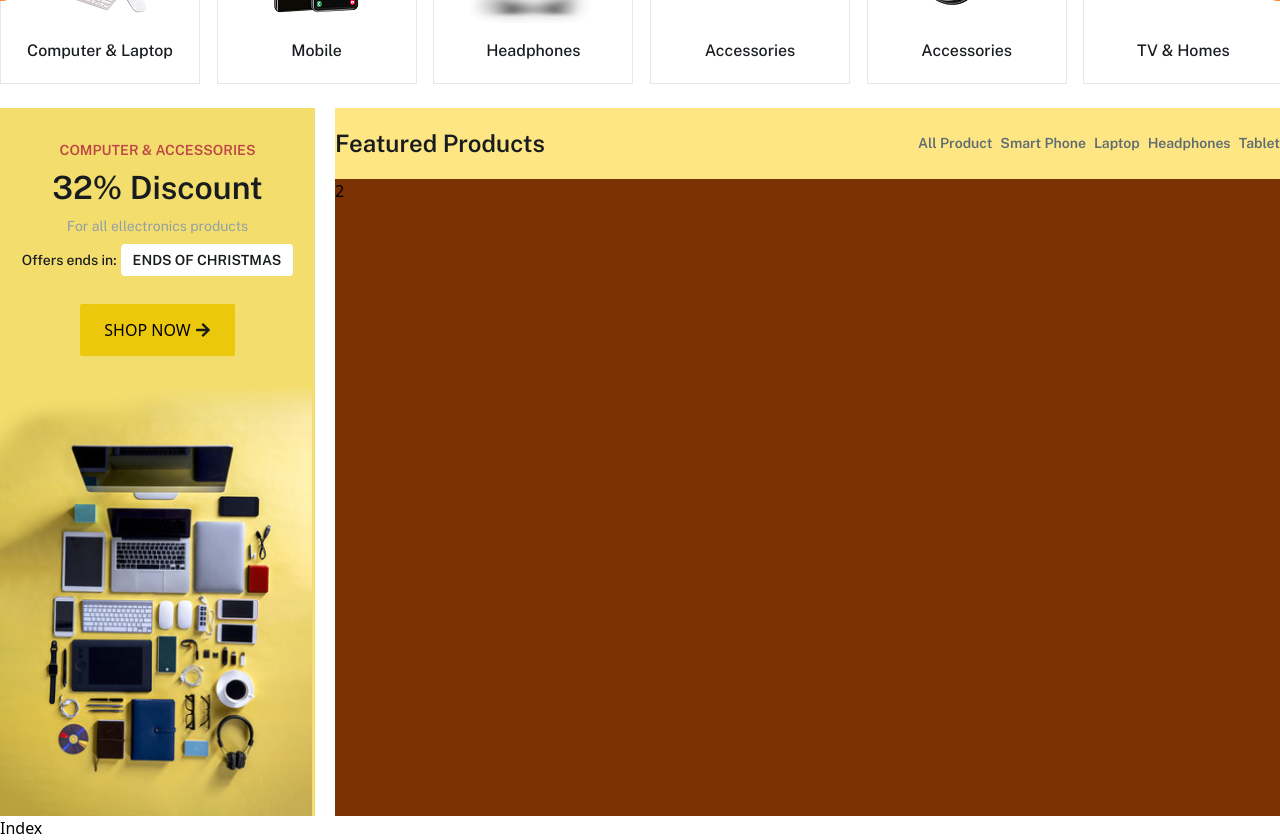
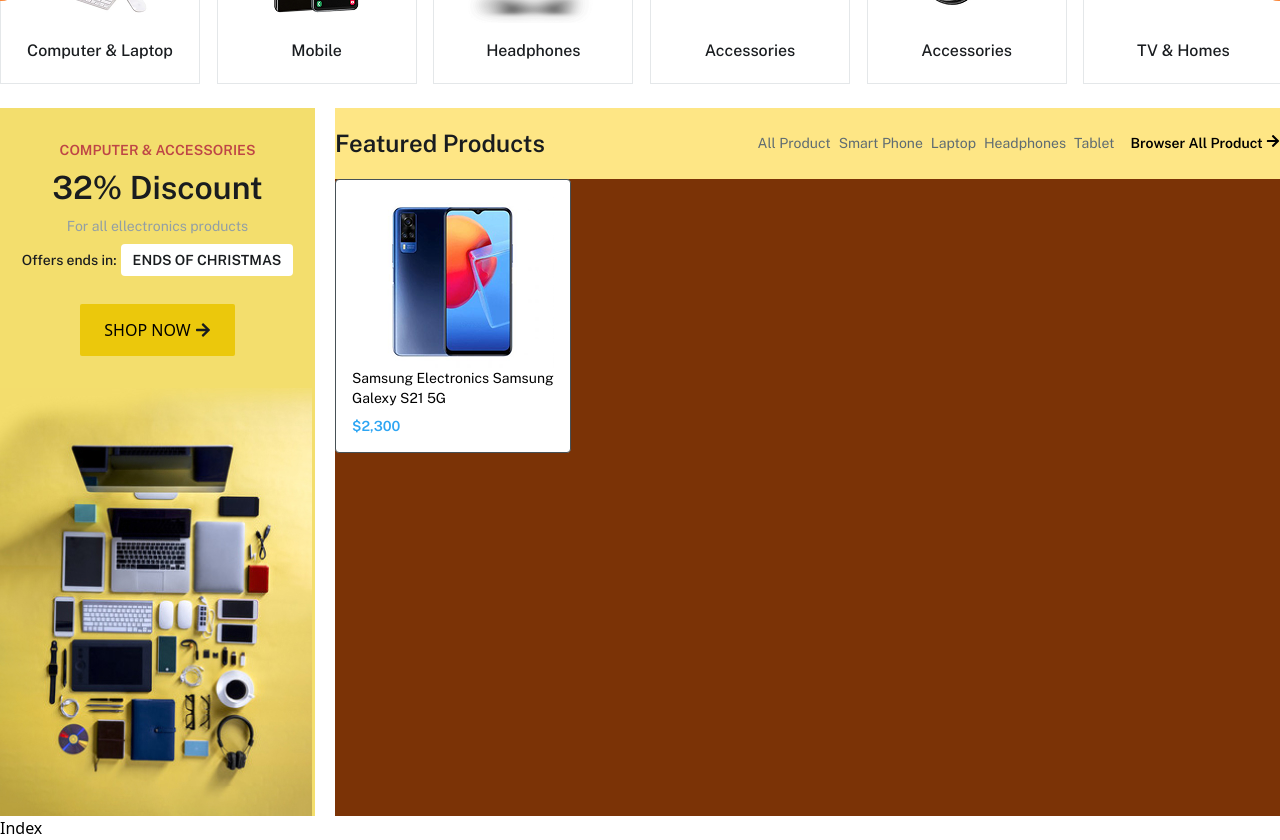
Before and after one commit to Subroto112001/Clicon-Ecommerce, a React (Vite) app in the folder Font-end/: page / in a window 1280 px wide. Shown: the part 1320-2160 px from the top of the page. Built offline with nearby package versions, Linux system fonts and the light colour scheme.

Commit message:
feature card

```diff
--- /dev/null
+++ b/Font-end/src/Component/CoomonComponent/ProdcutComponent/index.tsx
@@ -0,0 +1,21 @@
+import React from "react";
+import Image from "../../../assets/Product/Image.png";
+const ProductComponent = () => {
+  return (
+    <div className="!p-4 border border-gray-700 rounded inline-block bg-white flex-col gap-6 ">
+      <div className="w-[202px] h-[172px]">
+        <picture>
+          <img src={Image} alt={Image} className="w-[full] h-[full] " />
+        </picture>
+      </div>
+      <div className="flex flex-col gap-2">
+        <h3 className="max-w-[202px] body-small-400">
+          Samsung Electronics Samsung Galexy S21 5G
+        </h3>
+        <span className="text-secondary-500 body-small-600">$2,300</span>
+      </div>
+    </div>
+  );
+};
+
+export default React.memo(ProductComponent);
--- a/Font-end/src/Component/HomeCoomponent/FeaturedProduct/Index.tsx
+++ b/Font-end/src/Component/HomeCoomponent/FeaturedProduct/Index.tsx
@@ -1,7 +1,9 @@
-import React from 'react'
-import Containere from '../../CoomonComponent/Container/Containere';
-import { featureProductImage } from '../../../Helpers/ImageProvider';
-import { Button } from '../../CoomonComponent/CoomonEliment/Button';
+import React from "react";
+import Containere from "../../CoomonComponent/Container/Containere";
+import { featureProductImage } from "../../../Helpers/ImageProvider";
+import { Button } from "../../CoomonComponent/CoomonEliment/Button";
+import { icons } from "../../../Helpers/IconProvider";
+import ProductComponent from "../../CoomonComponent/ProdcutComponent";
 
 const FeaturedProduct: React.FC = () => {
   type FeatureHeading = {
@@ -64,20 +66,32 @@
           <div className="grid grid-rows-[10%90%]">
             <div className="bg-amber-200 flex justify-between items-center">
               <h3 className="heading3 text-gray-900">Featured Products</h3>
-                          <div className=' flex flex-row gap-2'>
+              <div className="flex flex-row items-center gap-4">
+                <div className=" flex flex-row gap-2">
                   {featureHeadingsItem.map((item) => (
-                              <span key={item.id} className="body-small-600 text-gray-600">
+                    <span
+                      key={item.id}
+                      className="body-small-400 text-gray-600 hover:text-gray-900 hover:body-small-600 duration-300 transition-all cursor-pointer customstYle"
+                    >
                       {item.name}
                     </span>
                   ))}
                 </div>
+                <span className="body-small-600  hover:text-primary-500 duration-300 transition-all cursor-pointer">
+                  Browser All Product <span>{icons.rightarrow}</span>
+                </span>
               </div>
-            <div className="bg-amber-900">2</div>
+            </div>
+            <div className="bg-amber-900">
+
+<ProductComponent/>
+
+            </div>
           </div>
         </div>
       </Containere>
     </div>
   );
-}
+};
 
 export default FeaturedProduct;
--- a/Font-end/src/index.css
+++ b/Font-end/src/index.css
@@ -473,3 +473,22 @@
   background-color: var(--color-gray-700) !important;
 }
 /* swiper pagination */
+
+/* hover effect on features */
+.customstYle {
+  position: relative;
+}
+.customstYle::after {
+  content: "";
+  display: block;
+  width: 0%;
+  height: 4px;
+  background-color: var(--color-primary-500);
+  transition: width 0.3s;
+  position: absolute;
+  left: 0;
+  bottom: -2px;
+}
+.customstYle:hover::after {
+  width: 100%;
+}
```
Also changed, not shown: Font-end/src/assets/Product/Image.png (added), 1 other file (tests, documents, lock files or other folders). Lines whose indentation alone changed are shown as unchanged.
